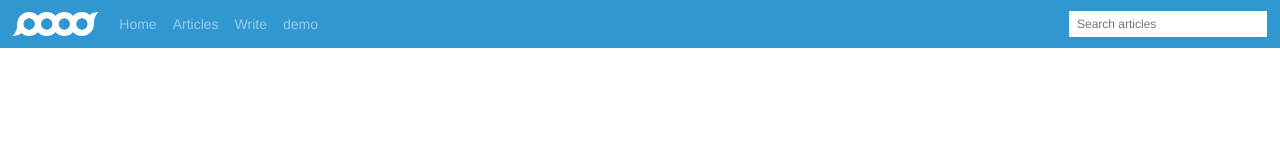
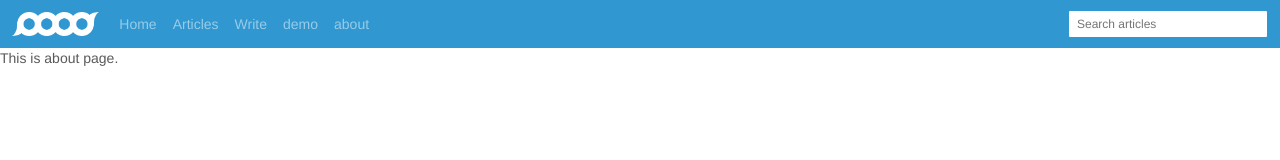
Before and after one commit to michaelji520/mz-blog-fe, a React app: page /about in a window 1280 px wide. Shown: the top 160 px of the page. Built offline with nearby package versions, Linux system fonts and the light colour scheme.

Commit message:
init router

```diff
--- a/src/App.js
+++ b/src/App.js
@@ -1,15 +1,27 @@
 import React from 'react';
 import './App.less';
 import './common/CustomizeAntD.less';
-
+import routers from './router';
+import { BrowserRouter as Router, Route } from 'react-router-dom';
 import BlogHeader from './views/header/header';
 
 
 function App() {
   return (
-    <div className="blog">
-      <BlogHeader></BlogHeader>
-    </div>
+    <Router>
+      <div className="blog">
+        <BlogHeader></BlogHeader>
+      </div>
+      {routers.map((route, idx) => {
+        return (
+          <Route
+            key={idx}
+            path={route.path}
+            component={route.component}>
+          </Route>
+        );
+      })}
+    </Router>
   );
 }
 
--- a/src/index.js
+++ b/src/index.js
@@ -6,10 +6,8 @@ import 'antd/dist/antd.less'; // 引入官方提供的 less 样式入口文件
 import './common/CustomizeAntD.less';
 import './assets/fonts/entypo/entypo.css';// import font
 import * as serviceWorker from './serviceWorker';
-import routers from './router';
-import { BrowserRouter as Router } from 'react-router-dom';
 
-ReactDOM.render(<App><Router routers={routers}/></App>, document.getElementById('root'));
+ReactDOM.render(<App></App>, document.getElementById('root'));
 
 // If you want your app to work offline and load faster, you can change
 // unregister() to register() below. Note this comes with some pitfalls.
--- a/src/router/index.js
+++ b/src/router/index.js
@@ -1,10 +1,15 @@
+import Home from '../views/home/home';
+import About from '../views/about/about'
 
-const routes = {
-  path: '/',
-  childRoutes: [
-    // { path: 'about', component: About },
-    // { path: 'inbox', component: Inbox },
-  ]
-};
+const routes = [
+  {
+    path: '/index',
+    component: Home
+  },
+  {
+    path: '/about',
+    component: About
+  }
+];
 
 export default routes;
--- /dev/null
+++ b/src/views/about/about.js
@@ -0,0 +1,10 @@
+
+import React from 'react';
+
+export default class About extends React.Component {
+  render () {
+    return (
+      <div>This is about page.</div>
+    );
+  }
+}
--- a/src/views/header/header.js
+++ b/src/views/header/header.js
@@ -1,6 +1,7 @@
 import React from 'react';
 import logo from '../../assets/images/brand-white.png';
 import './header.less';
+import { Link } from 'react-router-dom';
 
 /**
  * @description blog navigation bar
@@ -13,7 +14,7 @@ export default class BlogHeader extends React.Component {
       list: [
         {
           label: 'Home',
-          href: '/'
+          href: '/index'
         },
         {
           label: 'Articles',
@@ -26,6 +27,10 @@ export default class BlogHeader extends React.Component {
         {
           label: 'demo',
           href: '/demo'
+        },
+        {
+          label: 'about',
+          href: '/about'
         }
       ],
       logo: logo
@@ -54,7 +59,7 @@ export default class BlogHeader extends React.Component {
           {this.state.list.map((item, idx) => {
             return (
               <li key={idx} className="nav-i">
-                {item.label}
+                <Link to={item.href}>{item.label}</Link>
               </li>
             );
           })}
--- a/src/views/header/header.less
+++ b/src/views/header/header.less
@@ -12,9 +12,9 @@
   .nav {
     display: flex;
     margin: 0;
-    color: rgba(255, 255, 255, 0.5);
     flex: 1;
-    &-i {
+    &-i > a {
+      color: rgba(255, 255, 255, 0.5);
       cursor: pointer;
       padding: 0 8px;
       transition: color .2s;
--- /dev/null
+++ b/src/views/home/home.js
@@ -0,0 +1,9 @@
+import React from 'react';
+
+export default class Home extends React.Component {
+  render () {
+    return (
+      <div>123</div>
+    );
+  }
+}
```
